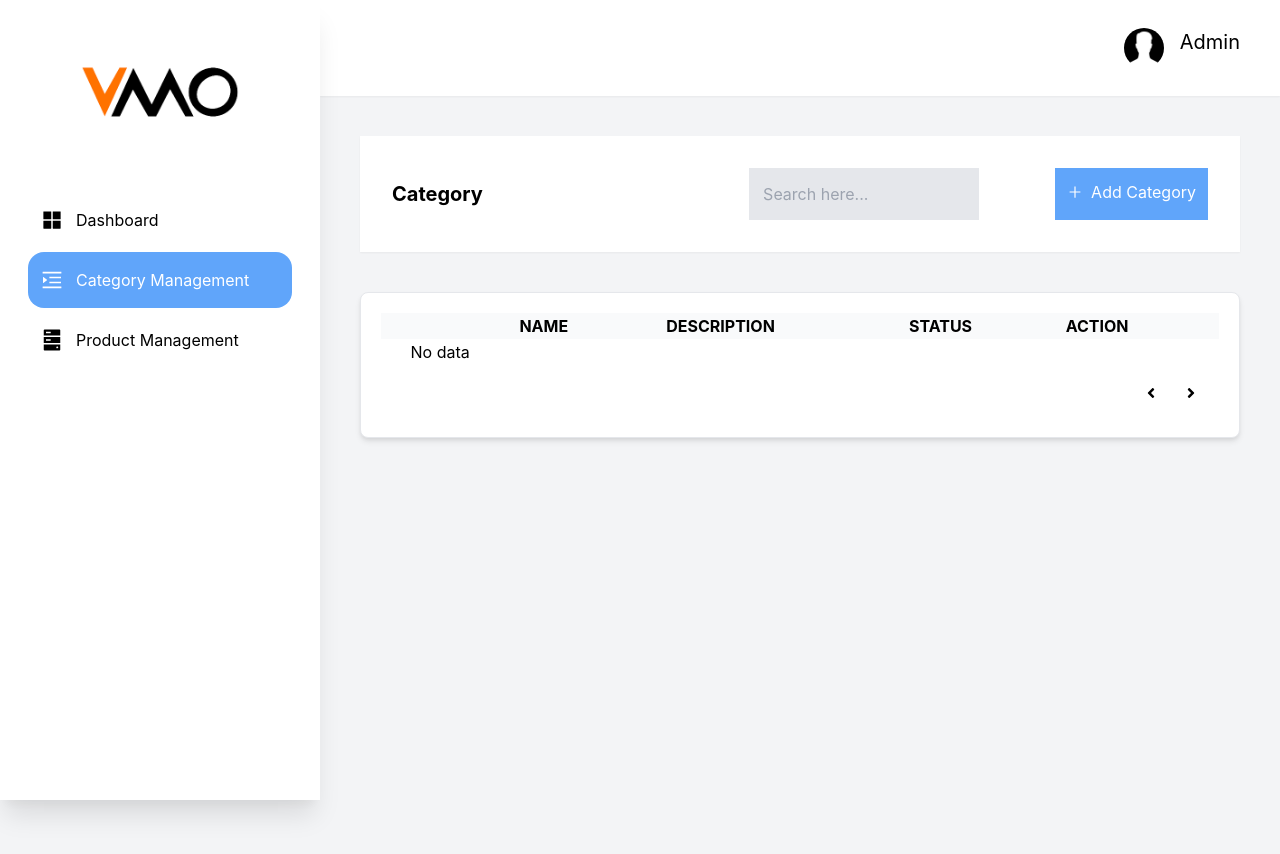
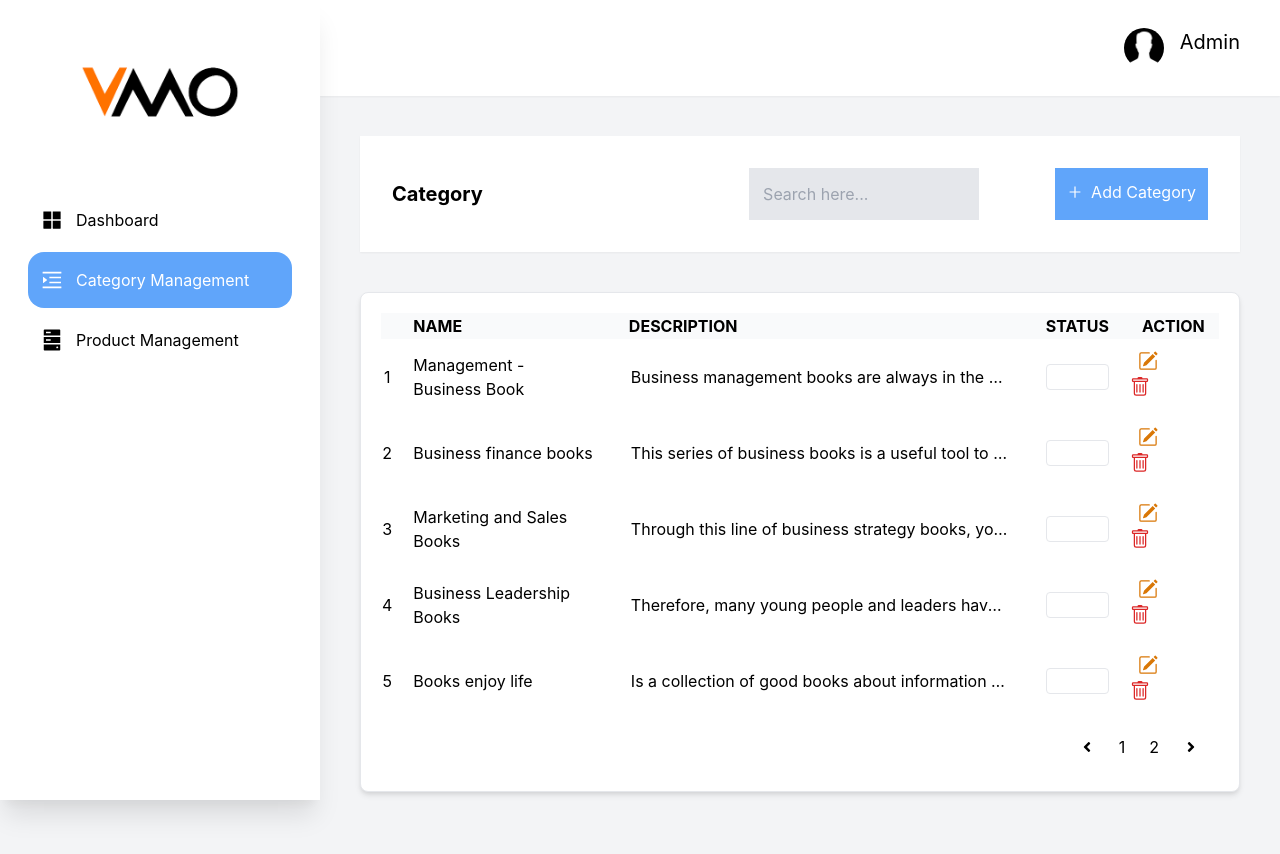
Before and after one commit to locbui95/booke-admin, a React (Create React App) app: page /categories in a window 1280 px wide. Shown: the top 854 px of the page. Built offline with nearby package versions, Linux system fonts and the light colour scheme; data requests are answered from the project's data file.

Commit message:
feature:search-category

```diff
--- a/src/modules/categories/list/index.tsx
+++ b/src/modules/categories/list/index.tsx
@@ -10,7 +10,11 @@ import Popup from "components/popup";
 import Category from "types/category";
 import TableHead from "./table-head";
 
-const CategoriesList = ({ searchName = "" }: any) => {
+interface ISearchName {
+  searchName: string;
+}
+
+const CategoriesList = ({ searchName }: ISearchName) => {
   const [isOpen, setIsOpen] = useState<boolean>(false);
   const [categoryId, setCategoryId] = useState<number>(0);
   const [filterCategories, setFilterCategories] = useState<Category[]>([]);
@@ -78,10 +82,11 @@ const CategoriesList = ({ searchName = "" }: any) => {
   return (
     <>
       <Table
-        data={filterCategories}
+        data={filterCategories.length === 0 ? categories : filterCategories}
         head={<TableHead />}
         renderRows={renderRows}
       />
+
       <Popup
         message="Are you sure to delete this record ?"
         title="Confirm Information"
```
